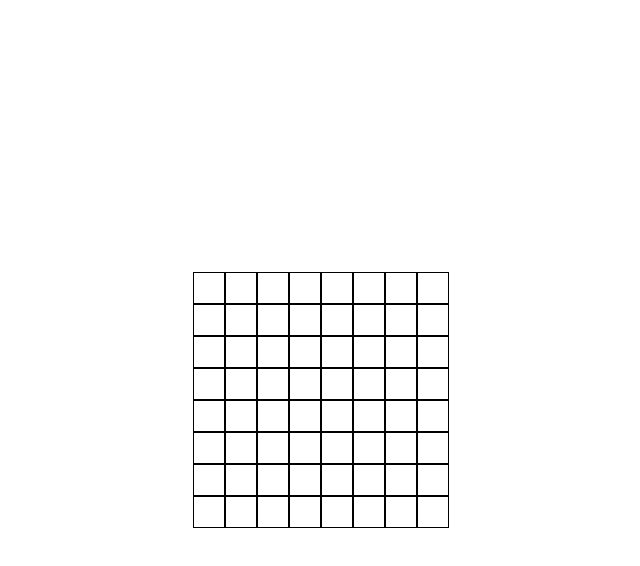
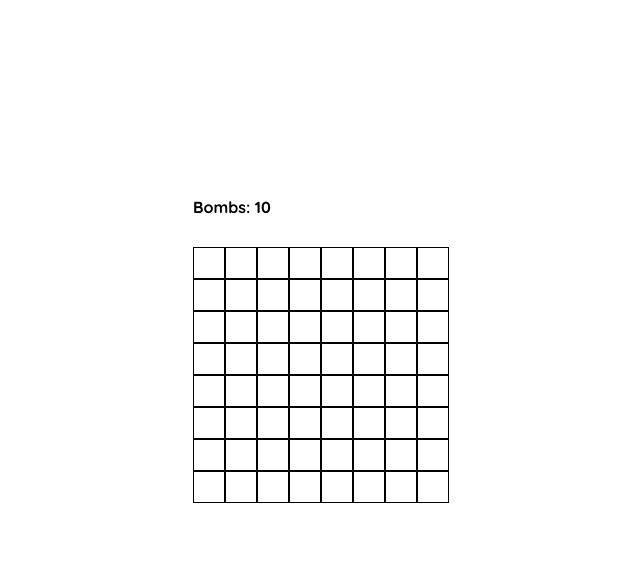
Before and after one commit to Shinestr8/mimesweeper, a React (Vite) app: page / in a window 1280 px wide. Both pictures are taken after a click on the button "Submit". Shown: the top 566 px of the page, without its empty margins (319-959 px from the left). Built offline with nearby package versions, Linux system fonts and the light colour scheme.

Commit message:
bomb count

```diff
--- a/src/App.scss
+++ b/src/App.scss
@@ -8,13 +8,7 @@
   align-items: center;
 }
 
-.grid {
-  display: grid;
-  margin: auto;
-  /* grid-template-columns: repeat(30, 1fr); */
-  /* grid-row: gri; */
-  width: fit-content;
-}
+
 
 
 .difficultyPicker {
--- a/src/App.tsx
+++ b/src/App.tsx
@@ -1,6 +1,6 @@
 import { useState } from 'react'
 import './App.scss'
-import { Grid } from './Components/Game/Grid'
+import { Grid } from './Components/Game/Grid/Grid'
 import { GameSetting, GameSetup } from './Components/Game/GameSetup'
 
 // const defaultOpt = {name: "Hard", row: 10, column: 10, bomb: 5}
@@ -11,9 +11,9 @@ function App() {
   return (
     <>
     {!gameSettings ? <GameSetup setGameSettings={setGameSettings}/> : (
-      <div className='wrapper'>
+
       <Grid sizeX={gameSettings.row} sizeY={gameSettings.column} bombCount={gameSettings.bomb}/>
-    </div>
+
     )}
 
     </>
--- a/src/Components/Game/Cell/Cell.tsx
+++ b/src/Components/Game/Cell/Cell.tsx
@@ -42,7 +42,7 @@ export const Cell = ({
       onContextMenu={handleRightClick}
     >
       {hasFlag ? (
-        <div>F</div>
+        <div className={styles.flag}>F</div>
       ) : (
         <div className={cellClassName}>
           {isCleared ? (hasBomb ? "x" : number) : ""}
--- a/src/Components/Game/Cell/styles.module.scss
+++ b/src/Components/Game/Cell/styles.module.scss
@@ -60,3 +60,7 @@
     }
   }
 }
+
+.flag{
+    background-color: blue;
+}
--- a/src/Components/Game/Grid.tsx
+++ b/src/Components/Game/Grid/Grid.tsx
@@ -1,6 +1,8 @@
 import { useEffect, useMemo, useState } from "react";
-import { Cell } from "./Cell/Cell";
-import { arraysEqual, getRandomInt, hasArray } from "../../utils/numberUtils";
+import { Cell } from "../Cell/Cell";
+import { arraysEqual, getRandomInt, hasArray } from "../../../utils/numberUtils";
+
+import styles from './styles.module.scss'
 
 type Props = {
   sizeX: number;
@@ -181,8 +183,10 @@ export const Grid = ({ sizeX, sizeY, bombCount }: Props) => {
   }
 
   return (
+    <div className={styles.wrapper}>
+    <div className={styles.bombCount}>Bombs: {bombCount - flags.length}</div>
     <div
-      className="grid"
+      className={styles.grid}
       style={{ gridTemplateColumns: `repeat(${sizeX}, 1fr)` }}
     >
       {playground.map((cell) => {
@@ -199,5 +203,6 @@ export const Grid = ({ sizeX, sizeY, bombCount }: Props) => {
         );
       })}
     </div>
+    </div>
   );
 };
--- /dev/null
+++ b/src/Components/Game/Grid/styles.module.scss
@@ -0,0 +1,17 @@
+.bombCount {
+    height: 50px;
+}
+
+.wrapper {
+    display: flex;
+    flex-direction: column;
+    position: absolute;
+    left: 50%;
+    top: calc(50% - 50px);
+    transform: translate(-50%, -50%);
+}
+
+.grid {
+    display: grid;
+    width: fit-content;
+  }
```
